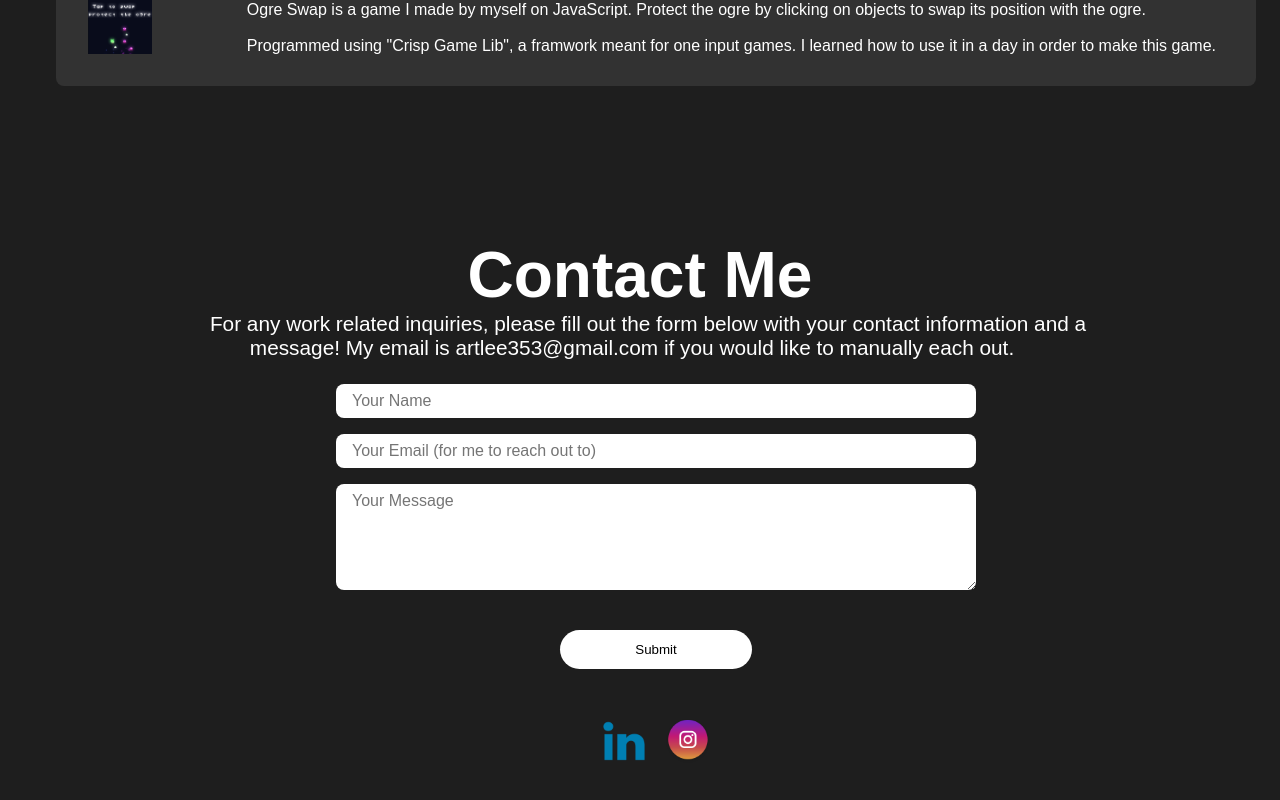
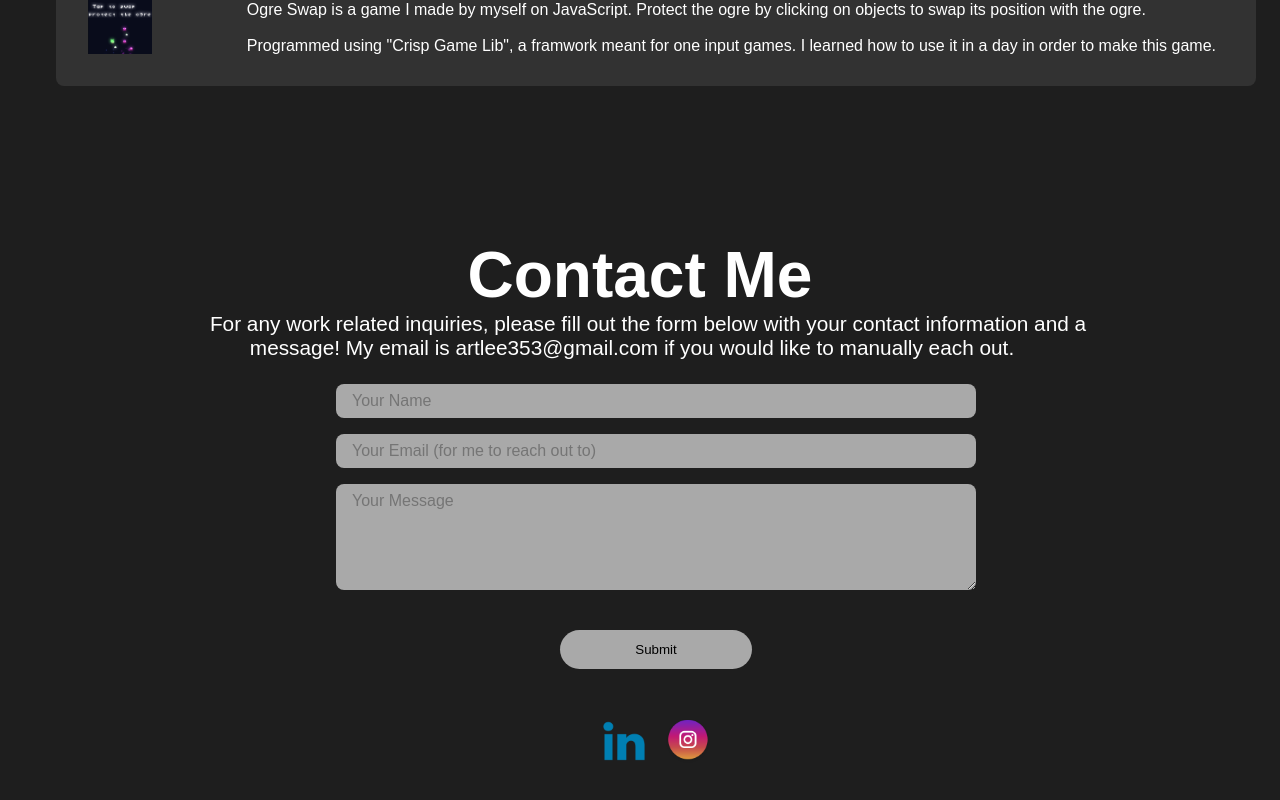
Before and after one commit to ardlee/portfolio, a React (Create React App) app: page / in a window 1280 px wide. Shown: the part 2438-3238 px from the top of the page. Built offline with nearby package versions, Linux system fonts and the light colour scheme.

Commit message:
polish submit button

```diff
--- a/src/components/Contact/contact.css
+++ b/src/components/Contact/contact.css
@@ -38,12 +38,12 @@
     padding: 0.5rem 1rem;
     color:  rgb(0, 0, 0);
     border: none;
-    background: white;
+    background: darkgrey;
     border-radius: .5rem;
 }
 
 .submit{
-    background: white;
+    background: darkgrey;
     border: none;
     padding: 0.75rem 3.5rem;
     border-radius: 12rem;
@@ -82,5 +82,6 @@
         font-size: 3vw;
         padding: 0.5rem 1.5rem;
         width: auto;
+        color: black;
     }
 }
```
